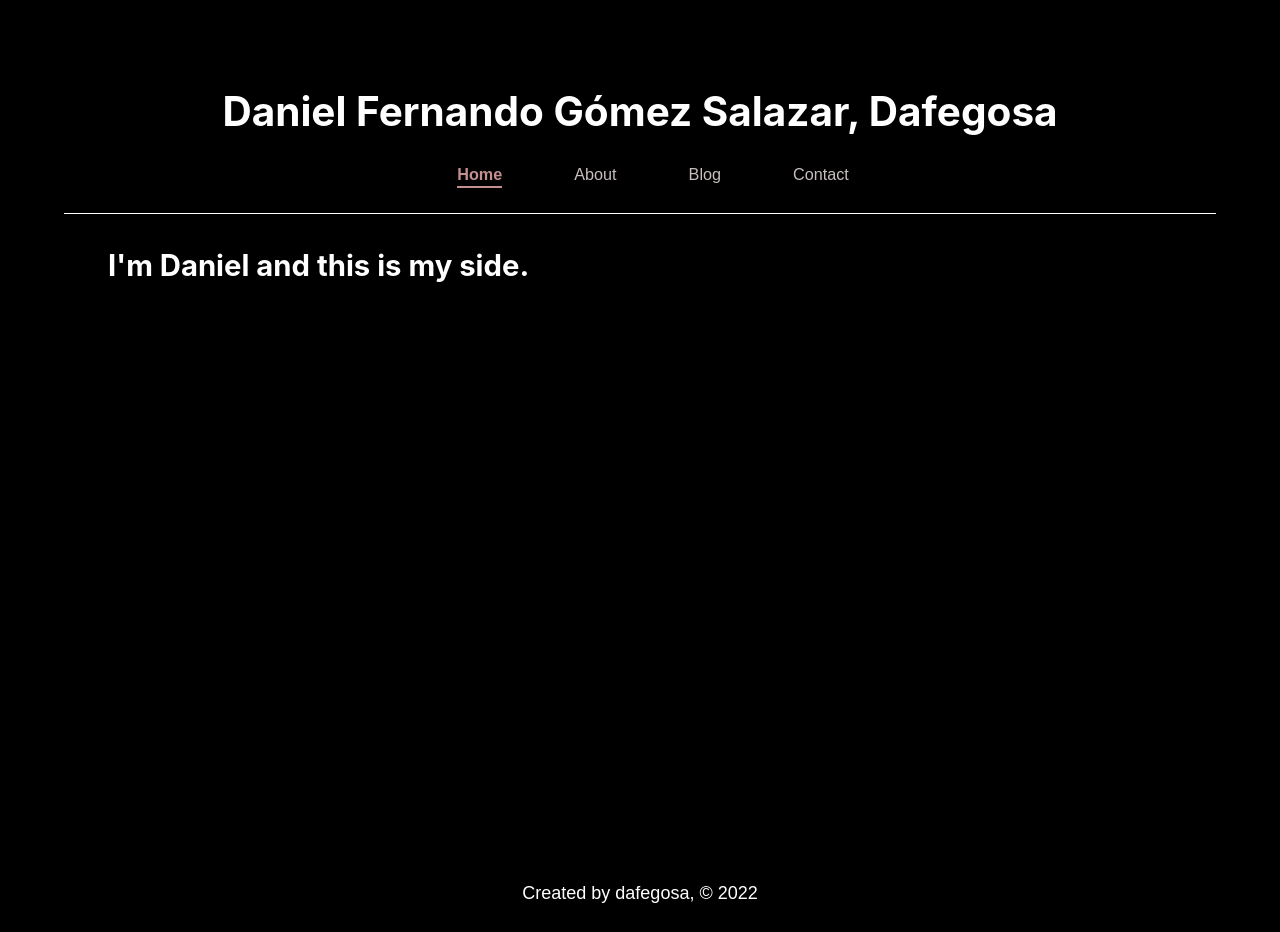
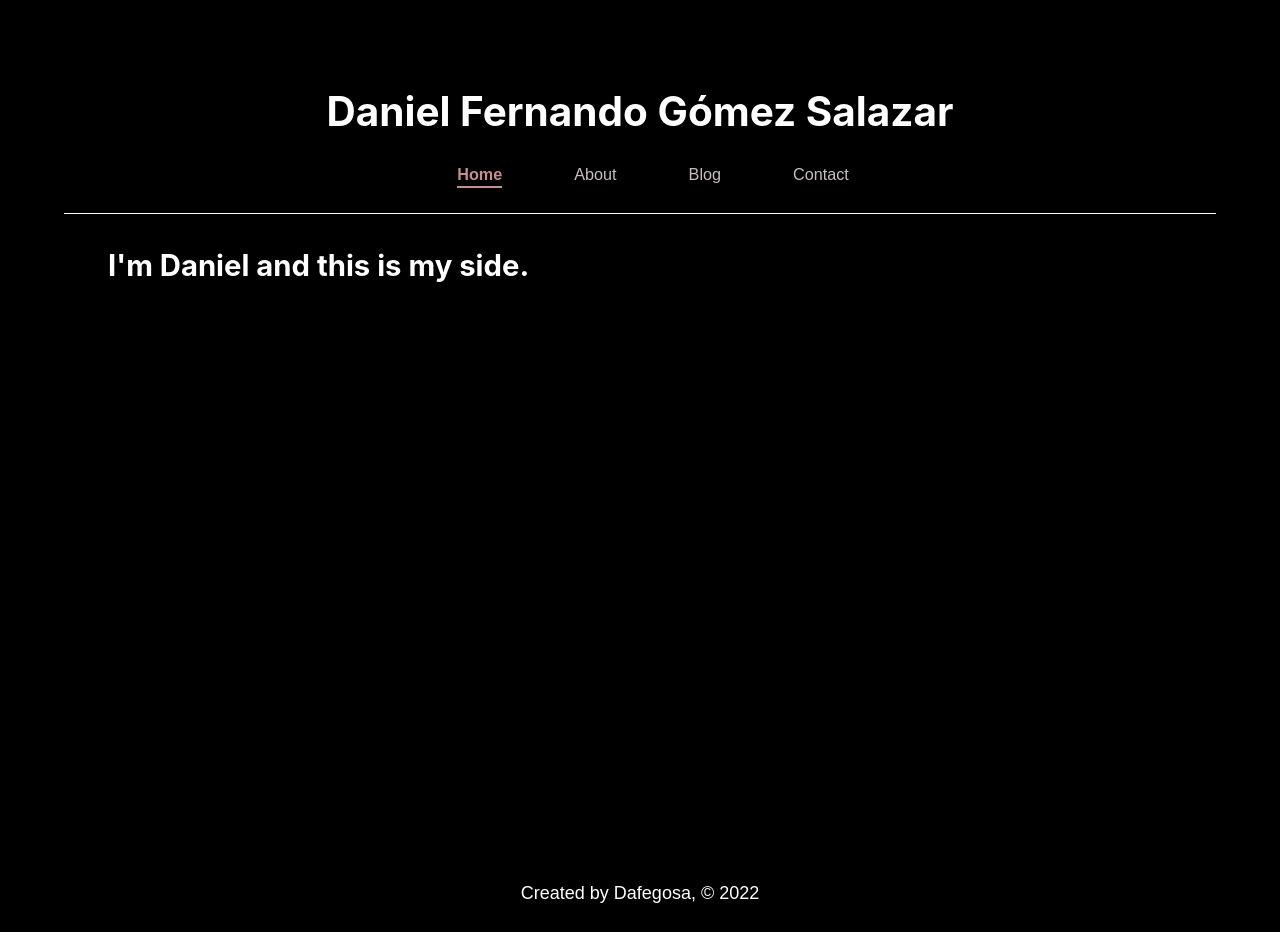
Before and after one commit to dafegosa/gatsby-bootCamp, a Gatsby site: page / in a window 1280 px wide. Built offline with nearby package versions, Linux system fonts and the light colour scheme; Gatsby itself is replaced by a stand-in of ours.

Commit message:
Feat: set graphQL

```diff
--- a/gatsby-config.js
+++ b/gatsby-config.js
@@ -5,6 +5,10 @@
  */
 
 module.exports = {
+  siteMetadata: {
+    title: 'Daniel Fernando Gómez Salazar',
+    author: 'Dafegosa',
+  },
   plugins: [
     'gatsby-plugin-sass',
   ],
--- a/src/components/footer.js
+++ b/src/components/footer.js
@@ -1,9 +1,19 @@
 import React from 'react'
+import { graphql, useStaticQuery } from 'gatsby'
 
 const FooterComponent = () => {
+  const data = useStaticQuery(graphql`
+    query {
+      site {
+        siteMetadata {
+          author
+        }
+      }
+    }
+  `);
   return (
     <footer className='footer'>
-      <p>Created by dafegosa, &copy; 2022</p>
+      <p>Created by {data.site.siteMetadata.author}, &copy; 2022</p>
     </footer>
   )
 }
--- a/src/components/header.js
+++ b/src/components/header.js
@@ -1,10 +1,19 @@
 import React from 'react'
-import { Link } from 'gatsby';
+import { Link, graphql, useStaticQuery } from 'gatsby';
 
 const HeaderComponent = () => {
+  const data = useStaticQuery(graphql`
+    query {
+      site {
+        siteMetadata {
+          title
+        }
+      }
+    }
+  `);
   return (
     <header className='header'>
-      <h1 className='mx-auto'>Daniel Fernando Gómez Salazar, Dafegosa</h1>
+      <h1 className='mx-auto'>{data.site.siteMetadata.title}</h1>
       <nav>
         <ul>
           <li>
```
